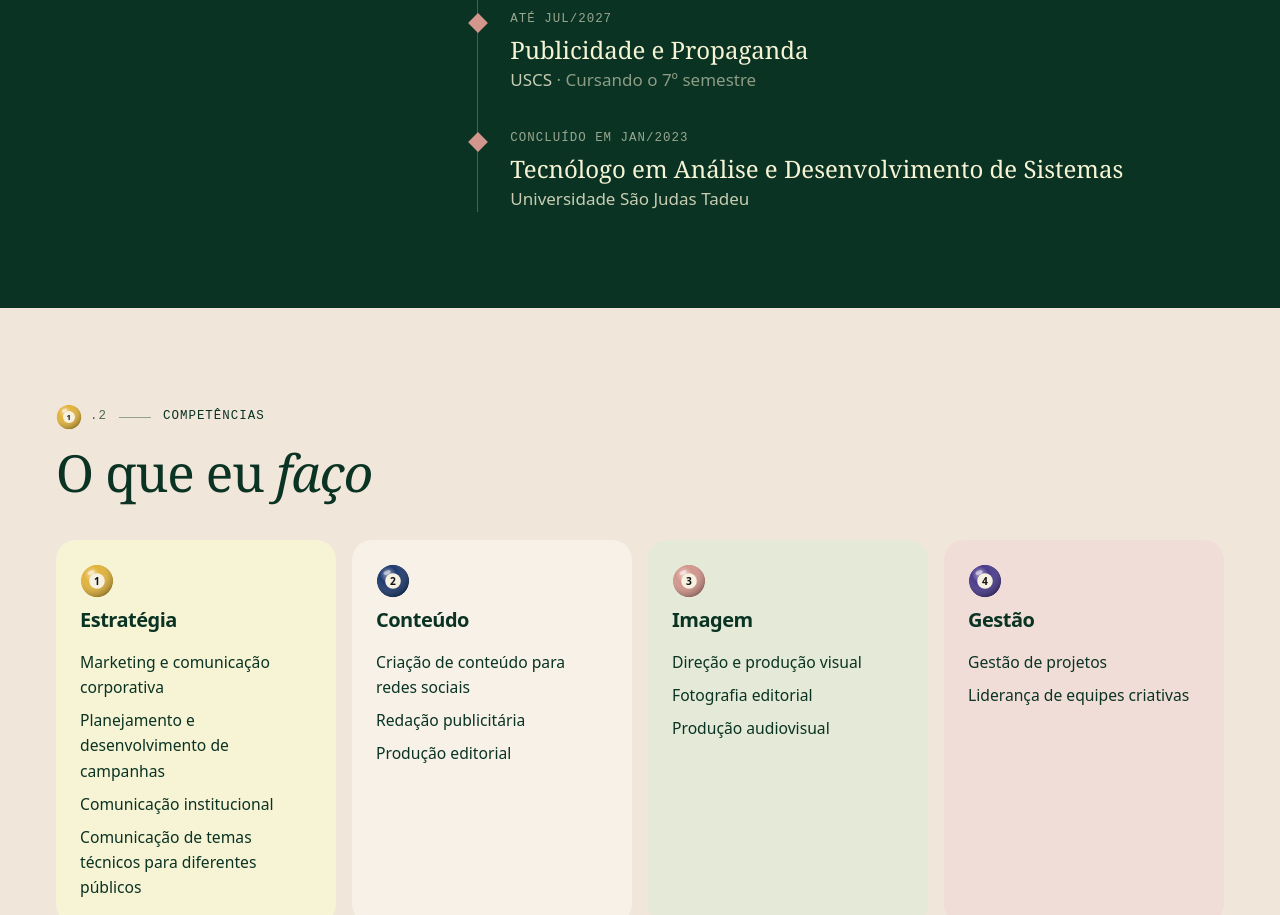
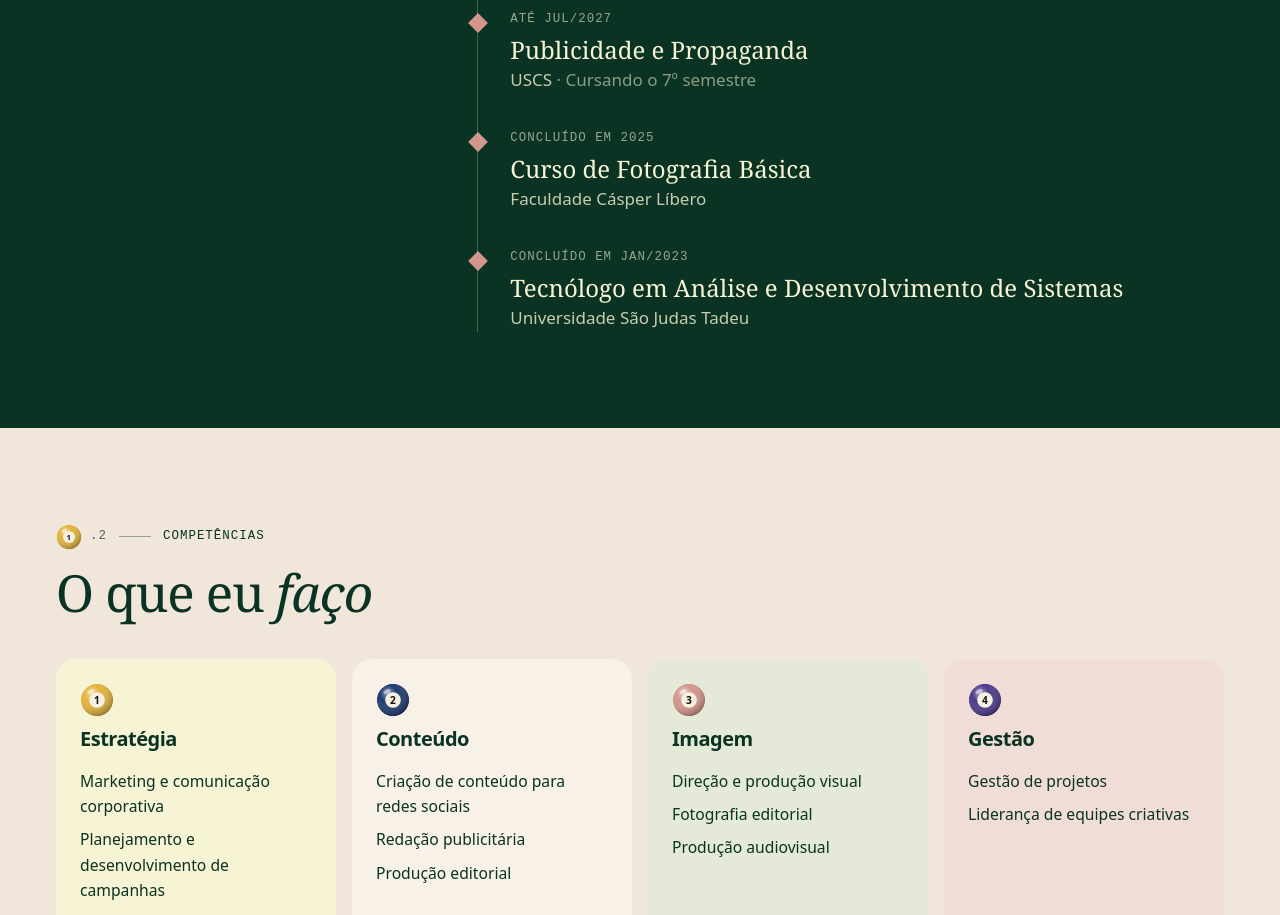
Before and after one commit to geovanaassis-ship-it/PortifolioGeovanaCassimiro, a React (Vite) app: page /sobre in a window 1280 px wide. Shown: the part 2720-3635 px from the top of the page. Built offline with nearby package versions, Linux system fonts and the light colour scheme.

Commit message:
Adicionar curso de Fotografia Básica (Cásper Líbero, 2025) na linha do tempo
Co-Authored-By: Claude Opus 5.5 <noreply@anthropic.com>
Claude-Session: https://claude.ai/code/session_01GMgPKZyYeGHyQaJ198MGCm

```diff
--- a/src/content/about.ts
+++ b/src/content/about.ts
@@ -49,6 +49,7 @@ export const timeline: { period: string; title: string; place: string; note?: st
   { period: 'Em andamento', title: 'Voluntária — fotografia e organização', place: 'Hamburgada do Bem' },
   { period: 'fev/2024 – jul/2025', title: 'Estagiária de Marketing', place: 'Colégio Arbos' },
   { period: 'até jul/2027', title: 'Publicidade e Propaganda', place: 'USCS', note: 'Cursando o 7º semestre' },
+  { period: 'concluído em 2025', title: 'Curso de Fotografia Básica', place: 'Faculdade Cásper Líbero' },
   { period: 'concluído em jan/2023', title: 'Tecnólogo em Análise e Desenvolvimento de Sistemas', place: 'Universidade São Judas Tadeu' },
 ]
 
```
